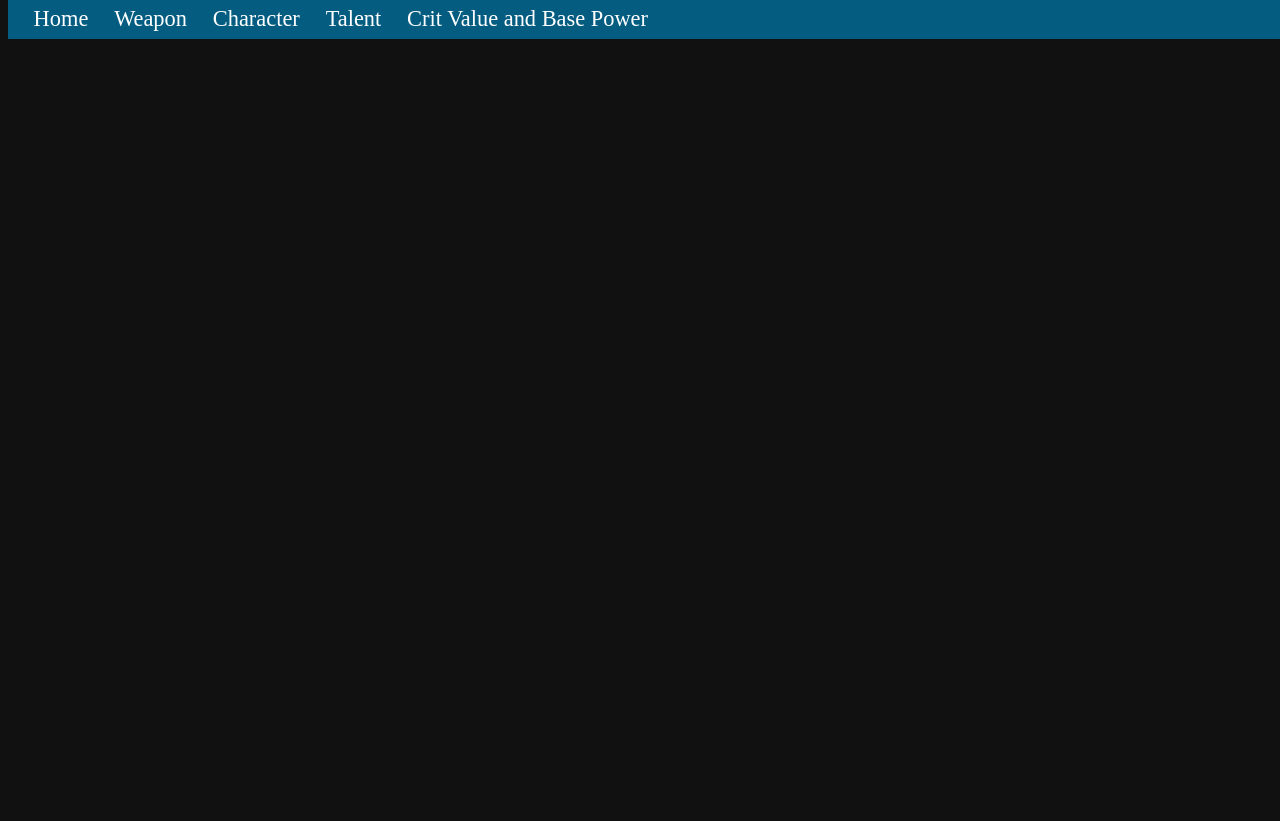
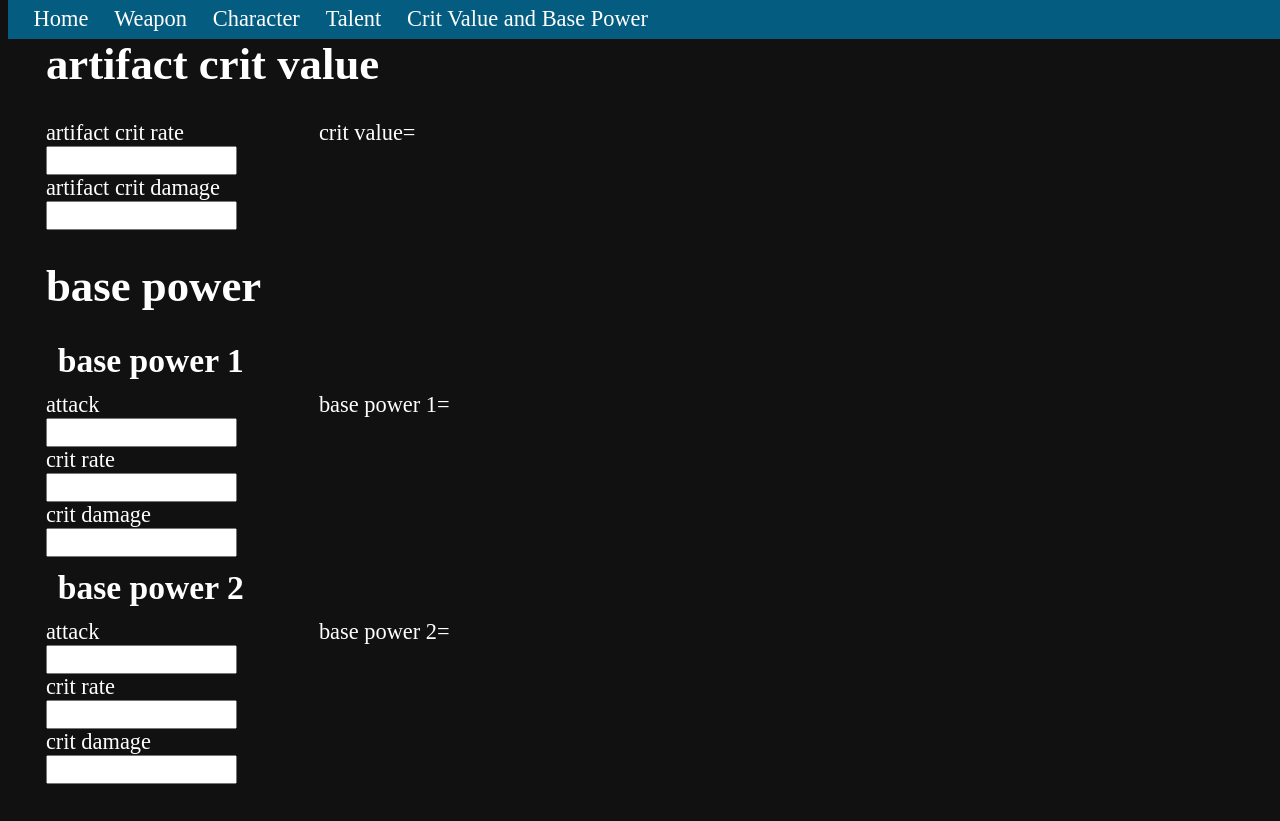
Before and after one commit to pongpwner/genshin-calculator, a React (Create React App) app: page /cv-base-power in a window 1280 px wide. Before the commit the page ends 800 px from the top, so only its background shows below. Built offline with nearby package versions, Linux system fonts and the light colour scheme; the HTML template or start-up script is replaced by a standard one.

Commit message:
added cv and base power calculator functionality

```diff
--- a/src/components/form-input-with-label/form-input-with-label.component.jsx
+++ b/src/components/form-input-with-label/form-input-with-label.component.jsx
@@ -1,9 +1,17 @@
 import React from "react";
 import "./form-input-with-label.styles.css";
 
-const FormInputWithLabel = () => (
+const FormInputWithLabel = ({ type, name, value, label, handleChange }) => (
   <div className="FormInputWithLabel">
-    <div className="form-input-label"></div>
-    <input className="form-input"></input>
+    <div className="form-input-label">{label}</div>
+    <input
+      className="form-input"
+      type={type}
+      name={name}
+      value={value}
+      onChange={handleChange}
+    ></input>
   </div>
 );
+
+export default FormInputWithLabel;
--- a/src/pages/cv-base-power/cv-base-power.component.jsx
+++ b/src/pages/cv-base-power/cv-base-power.component.jsx
@@ -1,6 +1,150 @@
 import React from "react";
 import "./cv-base-power.styles.css";
+import FormInputWithLabel from "../../components/form-input-with-label/form-input-with-label.component";
 
-const CVBasePower = () => <div className="cv-base-power"></div>;
+class CVBasePower extends React.Component {
+  constructor(props) {
+    super(props);
+    this.state = {
+      artifactCR: "",
+      artifactCD: "",
+      critValue: "",
+      atk1: "",
+      cr1: "",
+      cd1: "",
+      bp1: "",
+      atk2: "",
+      cr2: "",
+      cd2: "",
+      bp2: "",
+    };
+    this.handleChange = this.handleChange.bind(this);
+  }
+  calculateCritValue() {
+    const { artifactCD, artifactCR } = this.state;
+    return this.setState({
+      critValue: Number(artifactCD) + Number(artifactCR) * 2,
+    });
+  }
+  calculateBasePower() {
+    const { atk1, atk2, cd1, cd2, cr1, cr2 } = this.state;
+    this.setState({
+      bp1: atk1 * (cr1 / 100) * (cd1 / 100),
+      bp2: atk2 * (cr2 / 100) * (cd2 / 100),
+    });
+  }
+  handleChange(event) {
+    const { name, value } = event.target;
+
+    this.setState({ [name]: value }, () => {
+      this.calculateCritValue();
+      this.calculateBasePower();
+      return;
+    });
+  }
+  render() {
+    const {
+      artifactCR,
+      artifactCD,
+      atk1,
+      atk2,
+      cd1,
+      cd2,
+      cr1,
+      cr2,
+      bp1,
+      bp2,
+      critValue,
+    } = this.state;
+
+    return (
+      <div className="cv-base-power">
+        {console.log(this.state)}
+        <h1>artifact crit value </h1>
+        <div className="section">
+          <div className="inputs">
+            <FormInputWithLabel
+              type="number"
+              name="artifactCR"
+              value={artifactCR}
+              label="artifact crit rate"
+              handleChange={this.handleChange}
+            />
+
+            <FormInputWithLabel
+              type="number"
+              name="artifactCD"
+              value={artifactCD}
+              label="artifact crit damage"
+              handleChange={this.handleChange}
+            />
+          </div>
+          <div className="results">crit value={critValue}</div>
+        </div>
+
+        <h1>base power </h1>
+        <h2> base power 1 </h2>
+        <div className="section">
+          <div className="inputs">
+            <FormInputWithLabel
+              type="number"
+              name="atk1"
+              value={atk1}
+              label="attack"
+              handleChange={this.handleChange}
+            />
+
+            <FormInputWithLabel
+              type="number"
+              name="cr1"
+              value={cr1}
+              label="crit rate"
+              handleChange={this.handleChange}
+            />
+
+            <FormInputWithLabel
+              type="number"
+              name="cd1"
+              value={cd1}
+              label="crit damage"
+              handleChange={this.handleChange}
+            />
+          </div>
+          <div className="results">base power 1={bp1}</div>
+        </div>
+
+        <h2>base power 2</h2>
+        <div className="section">
+          <div className="inputs">
+            <FormInputWithLabel
+              type="number"
+              name="atk2"
+              value={atk2}
+              label="attack"
+              handleChange={this.handleChange}
+            />
+
+            <FormInputWithLabel
+              type="number"
+              name="cr2"
+              value={cr2}
+              label="crit rate"
+              handleChange={this.handleChange}
+            />
+
+            <FormInputWithLabel
+              type="number"
+              name="cd2"
+              value={cd2}
+              label="crit damage"
+              handleChange={this.handleChange}
+            />
+          </div>
+          <div className="results">base power 2={bp2}</div>
+        </div>
+      </div>
+    );
+  }
+}
 
 export default CVBasePower;
--- a/src/pages/cv-base-power/cv-base-power.styles.css
+++ b/src/pages/cv-base-power/cv-base-power.styles.css
@@ -0,0 +1,7 @@
+.cv-base-power {
+  margin: 3%;
+}
+
+.cv-base-power .section {
+  display: flex;
+}
```
